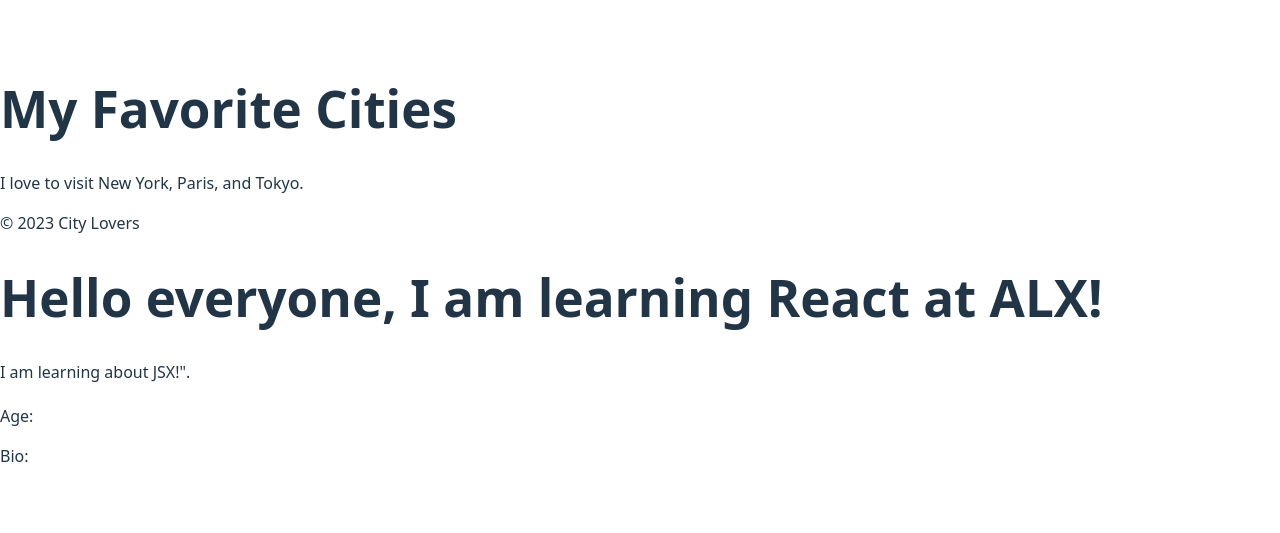
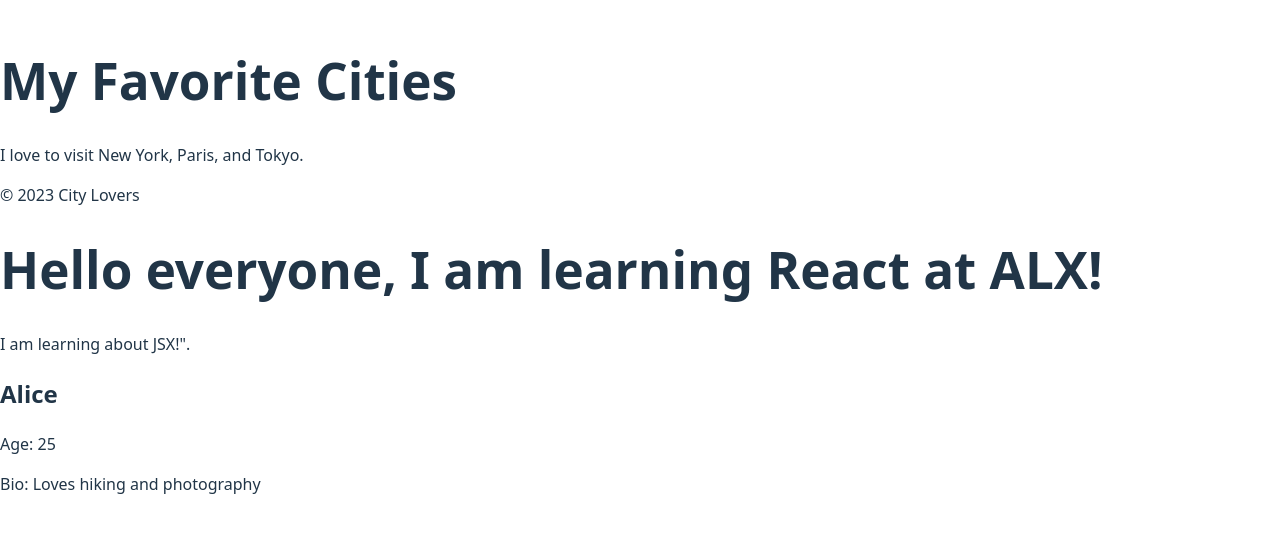
Before and after one commit to Felix-Tetteh-16/alx-fe-reactjs, a React (Vite) app in the folder alx-react-app/: page / in a window 1280 px wide. Shown: the part 135-668 px from the top of the page. Built offline with nearby package versions, Linux system fonts and the light colour scheme.

Commit message:
update verion 2: Created a userProfile and added the component in the main.jsx

```diff
--- a/alx-react-app/src/App.jsx
+++ b/alx-react-app/src/App.jsx
@@ -1,5 +1,5 @@
 import WelcomeMessage from "./components/WelcomeMessage";
-import UserProfile from "./UserProfile";
+import UserProfile from "./components/UserProfile";
 import Header from "../src/components/Header";
 import MainContent from "../src/components/MainContent";
 import Footer from "../src/components/Footer";
@@ -13,7 +13,10 @@ function App() {
       <MainContent />
       <Footer />
       <WelcomeMessage />
-      <UserProfile />
+      <UserProfile
+      name = "Alice"
+      age = "25"
+      bio = "Loves hiking and photography"/>
     </>
   );
 }
```
Also changed, not shown: alx-react-app/src/components/UserProfile.jsx (renamed from alx-react-app/src/UserProfile.jsx).
